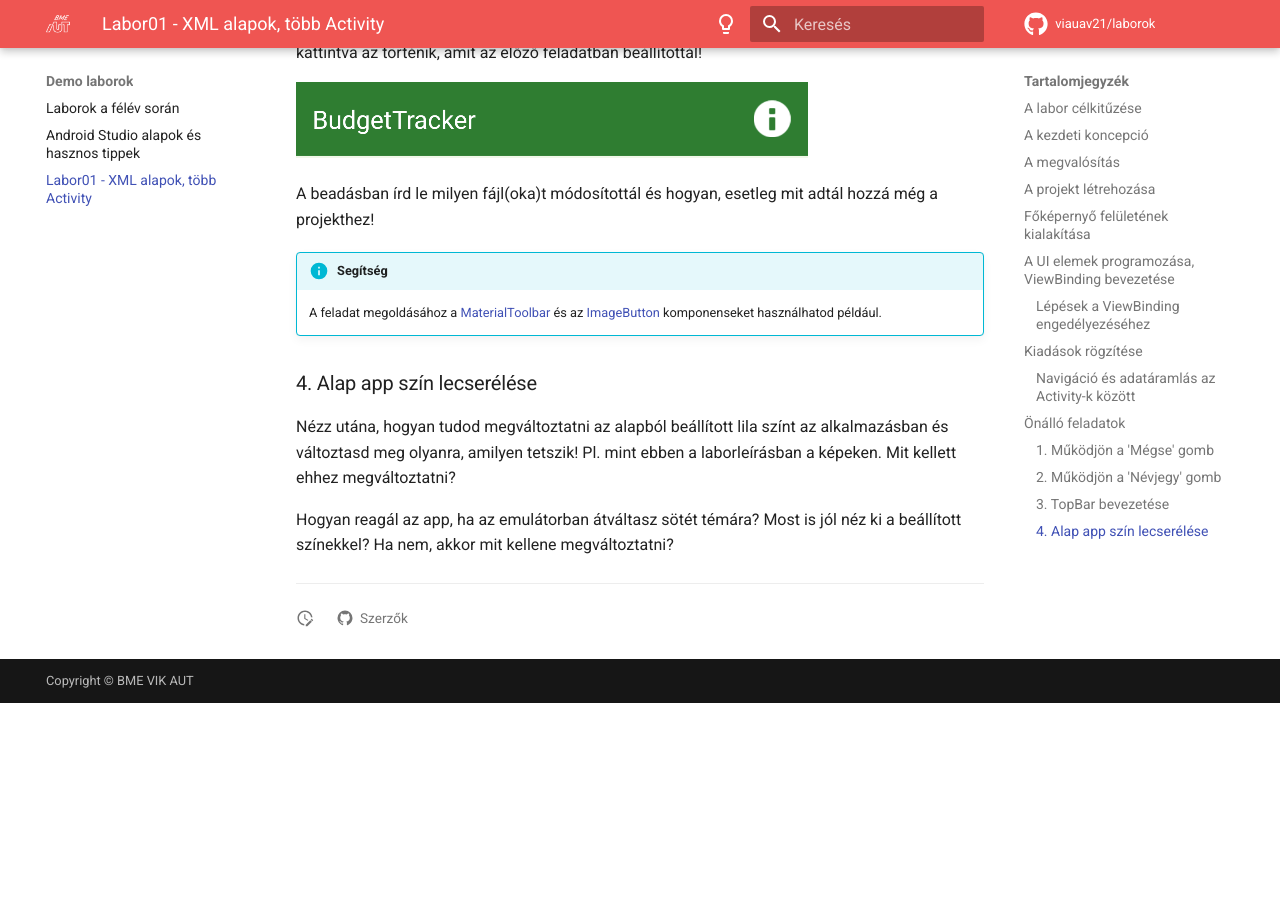
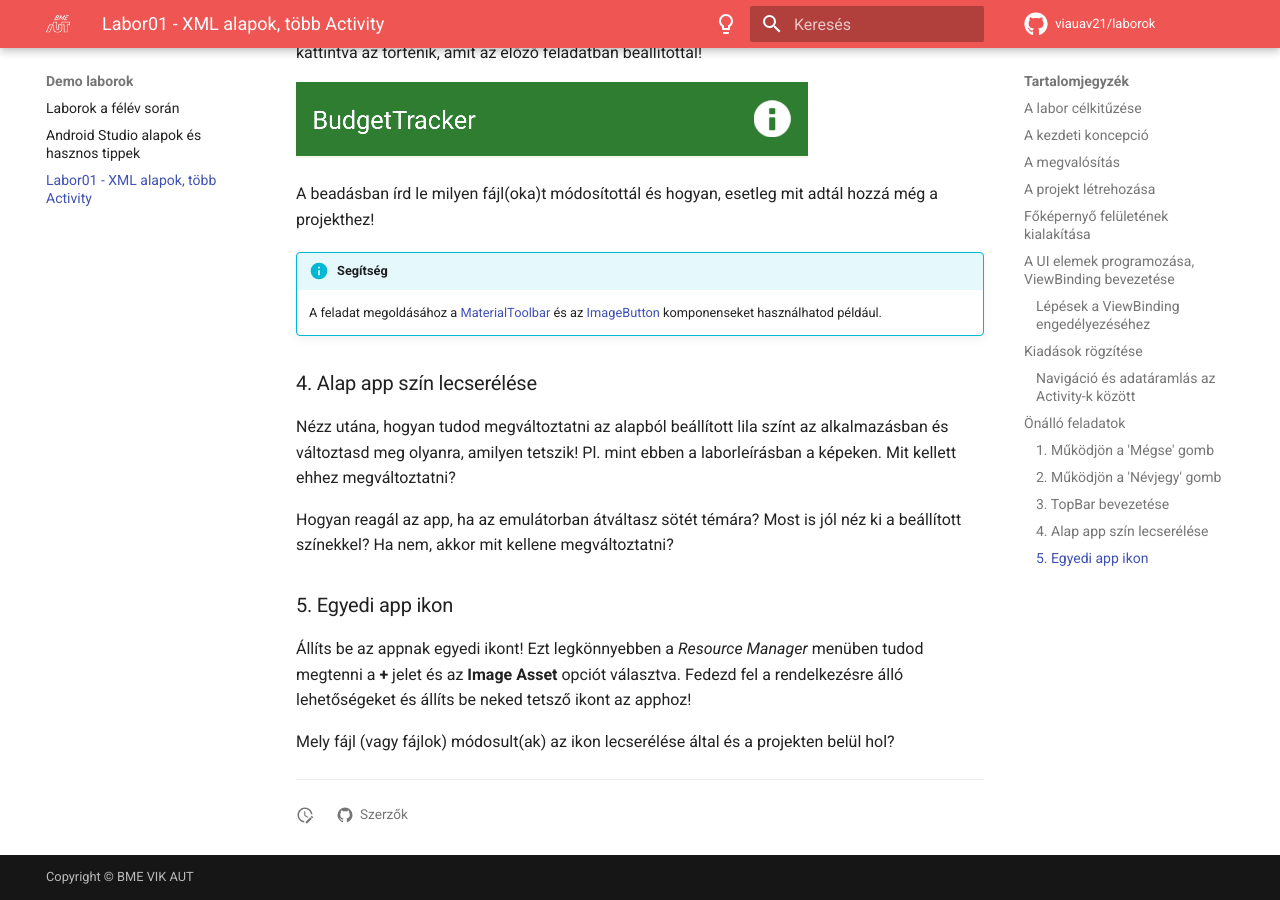
Before and after one commit to VIAUAV21/laborok, an MkDocs documentation site: the page built from docs/demo/lab1/index.md, in a window 1280 px wide and 900 px high, scrolled down 9401 px. Built offline with MkDocs 1.6.1 and Material for MkDocs 9.7.7, drawn with Linux system fonts in a browser that asks for light colours; comment, search, counter and statistics services are not loaded; before the commit the page ends 10104 px from its top, so only the background shows below that.

Commit message:
lab1 mod

```diff
--- a/docs/demo/lab1/index.md
+++ b/docs/demo/lab1/index.md
@@ -427,3 +427,9 @@ A beadásban írd le milyen fájl(oka)t módosítottál és hogyan, esetleg mit
 Nézz utána, hogyan tudod megváltoztatni az alapból beállított lila színt az alkalmazásban és változtasd meg olyanra, amilyen tetszik! Pl. mint ebben a laborleírásban a képeken. Mit kellett ehhez megváltoztatni?
 
 Hogyan reagál az app, ha az emulátorban átváltasz sötét témára? Most is jól néz ki a beállított színekkel? Ha nem, akkor mit kellene megváltoztatni?
+
+### 5. Egyedi app ikon
+
+Állíts be az appnak egyedi ikont! Ezt legkönnyebben a *Resource Manager* menüben tudod megtenni a **+** jelet és az **Image Asset** opciót választva. Fedezd fel a rendelkezésre álló lehetőségeket és állíts be neked tetsző ikont az apphoz!
+
+Mely fájl (vagy fájlok) módosult(ak) az ikon lecserélése által és a projekten belül hol?
```
